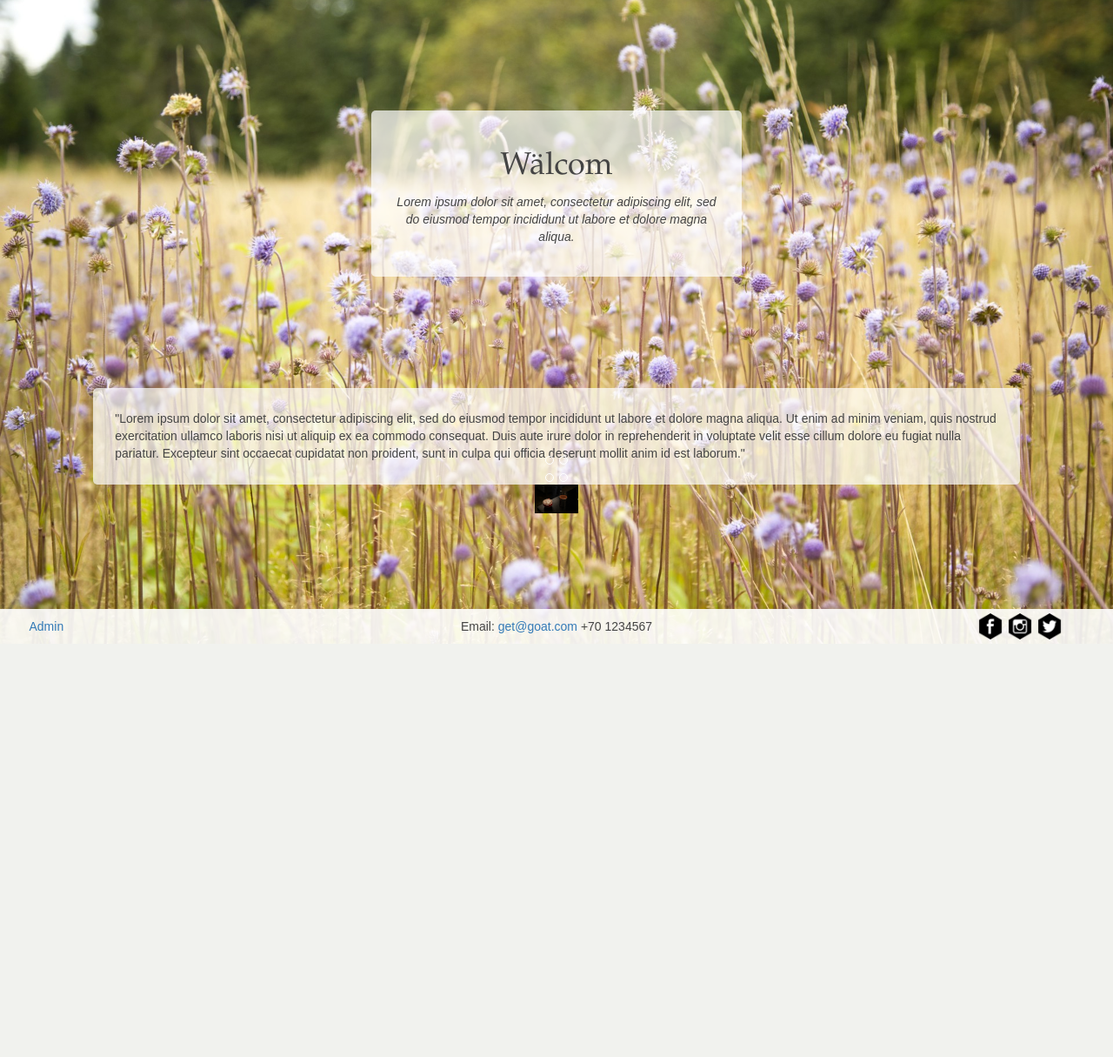
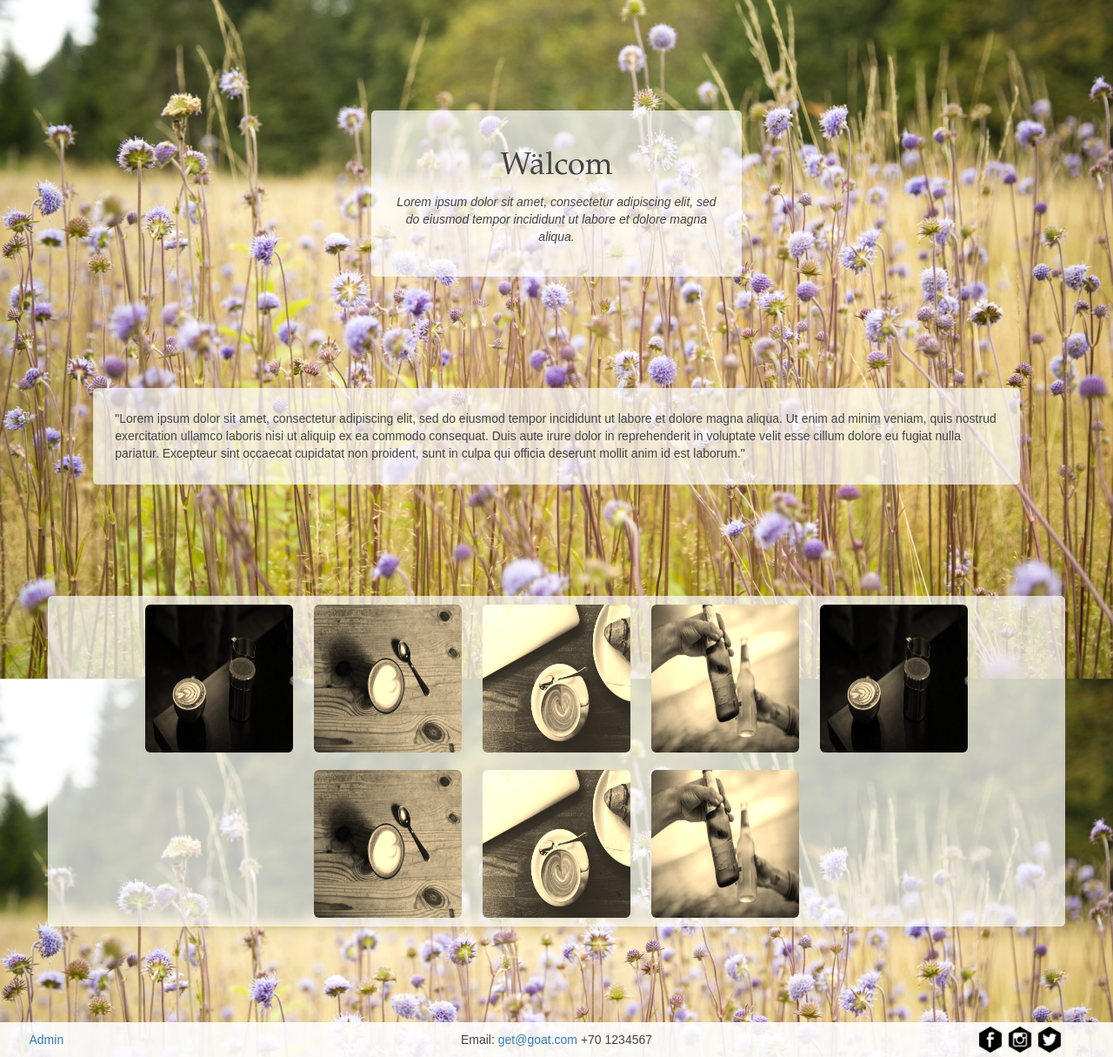
Before and after one commit to AdamBarsk-zz/Grupp_1_projekt, a PHP site: page / in a window 1280 px wide. Shown: the part 73-1288 px from the top of the page at 87% size. Before the commit the page ends 813 px from the top, so only its background shows below. Run offline with PHP 8.4, Linux system fonts and the light colour scheme; some libraries are stand-ins or nearby versions.

Commit message:
html/css klar

```diff
--- a/index.html
+++ b/index.html
@@ -51,29 +51,20 @@
 	</div>
 
 	<!-- Bildgalleri -->
-	<section id="myCarousel" class="carousel slide" data-ride="carousel">
-		<ol class="carousel-indicators">
-			<li data-target=="#myCarousel" data-slide-to="0"></li>
-			<li data-target=="#myCarousel" data-slide-to="1"></li>
-			<li data-target=="#myCarousel" data-slide-to="2"></li>
-			<li data-target=="#myCarousel" data-slide-to="3"></li>
-		</ol>
-
-		<div class="carousel-inner" role="listbox">
-			<div class="item active">
-				<img src="images/galleri1.jpg" alt="hej" />
-			</div>
-			<div class="item">
-				<img src="images/galleri2.jpg" alt="hej" />
-			</div>
-			<div class="item">
-				<img src="images/galleri3.jpg" alt="hej" />
-			</div>
-			<div class="item">
-				<img src="images/galleri4.jpg" alt="hejj" />
+	<div class="container picture-gallery">
+		<div class="row">
+			<div class="col-md-12">
+				<a href="#"><img src="images/galleri1.jpg" class="img-rounded flashy"></a>
+				<a href="#"><img src="images/galleri2.jpg" class="img-rounded flashy"></a>
+				<a href="#"><img src="images/galleri3.jpg" class="img-rounded flashy"></a>
+				<a href="#"><img src="images/galleri4.jpg" class="img-rounded flashy"></a>
+				<a href="#"><img src="images/galleri1.jpg" class="img-rounded flashy"></a>
+				<a href="#"><img src="images/galleri2.jpg" class="img-rounded flashy"></a>
+				<a href="#"><img src="images/galleri3.jpg" class="img-rounded flashy"></a>
+				<a href="#"><img src="images/galleri4.jpg" class="img-rounded flashy"></a>
 			</div>
 		</div>
-	</section>
+	</div>
 
 
 	<!-- Footer -->
--- a/styles.css
+++ b/styles.css
@@ -76,19 +76,6 @@ h1 {
   font-style: italic;
 }
 
-/* Gallery */
-
-
-
-/* Bildgalleri */
-#myCarousel {
-  max-height: 50px;
-  max-width: 50px;
-  margin: auto;
-}
-
-
-
 /* Footer */
 .footer {
 background: rgba(255, 255, 255, 0.9);
@@ -115,3 +102,28 @@ width: 100%;
   margin-bottom: 5px;
   text-align: center;
 }
+
+/* gallery */
+
+.picture-gallery {
+  margin-top: 10%;
+  background: rgba(255, 255, 255, 0.7);
+  border-radius: 5px;
+  text-align: center;
+
+}
+.picture-gallery a img {
+  width: 170px;
+  height: 170px;
+  margin: 10px;
+  -webkit-transition: all 1s;
+}
+
+.picture-gallery a img:hover {
+	-webkit-filter: none;
+}
+
+.picture-gallery a img.brightness:hover {
+	-webkit-filter: brightness(0);
+}
+.flashy {-webkit-filter: sepia(100%);}
```
